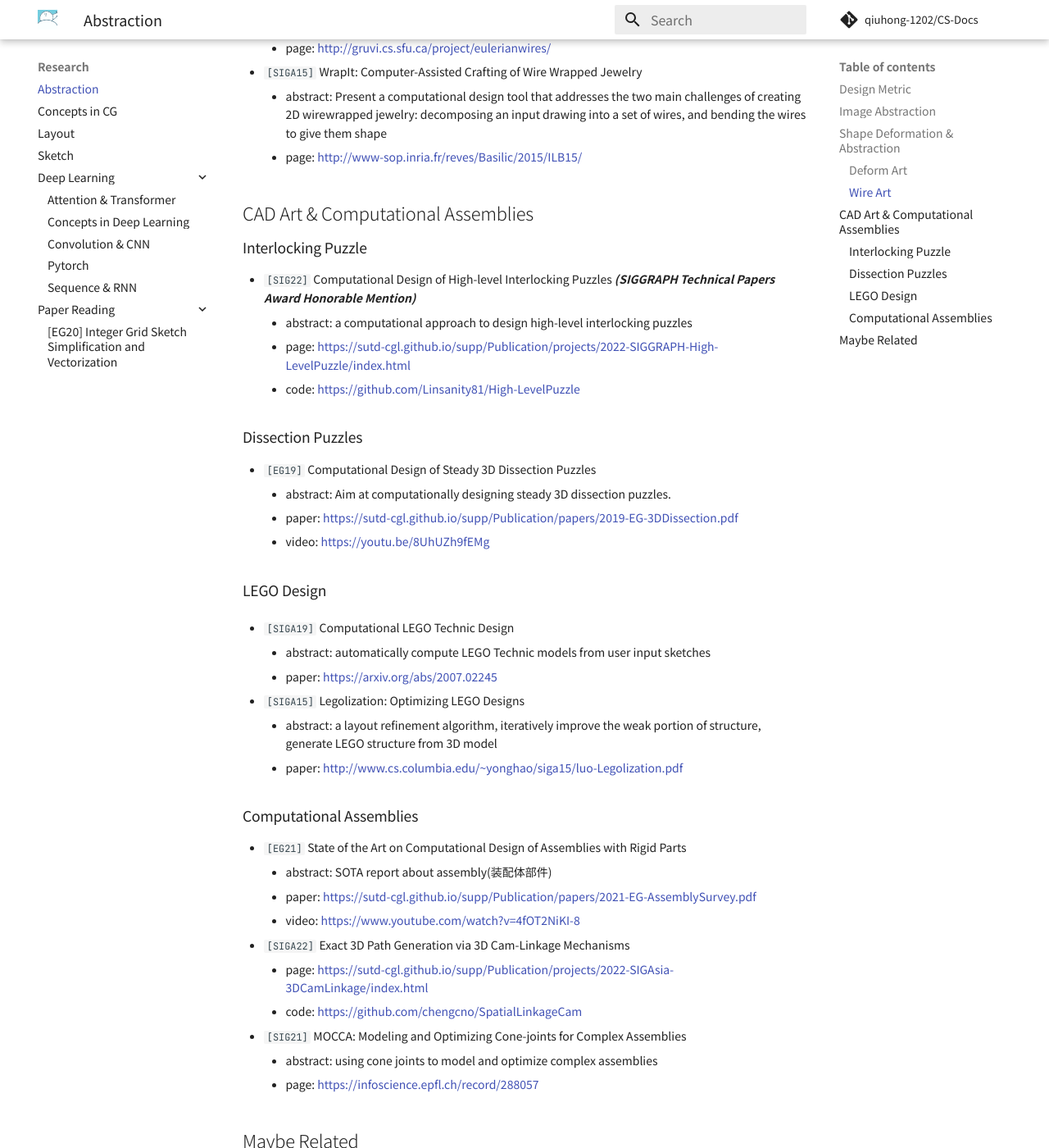
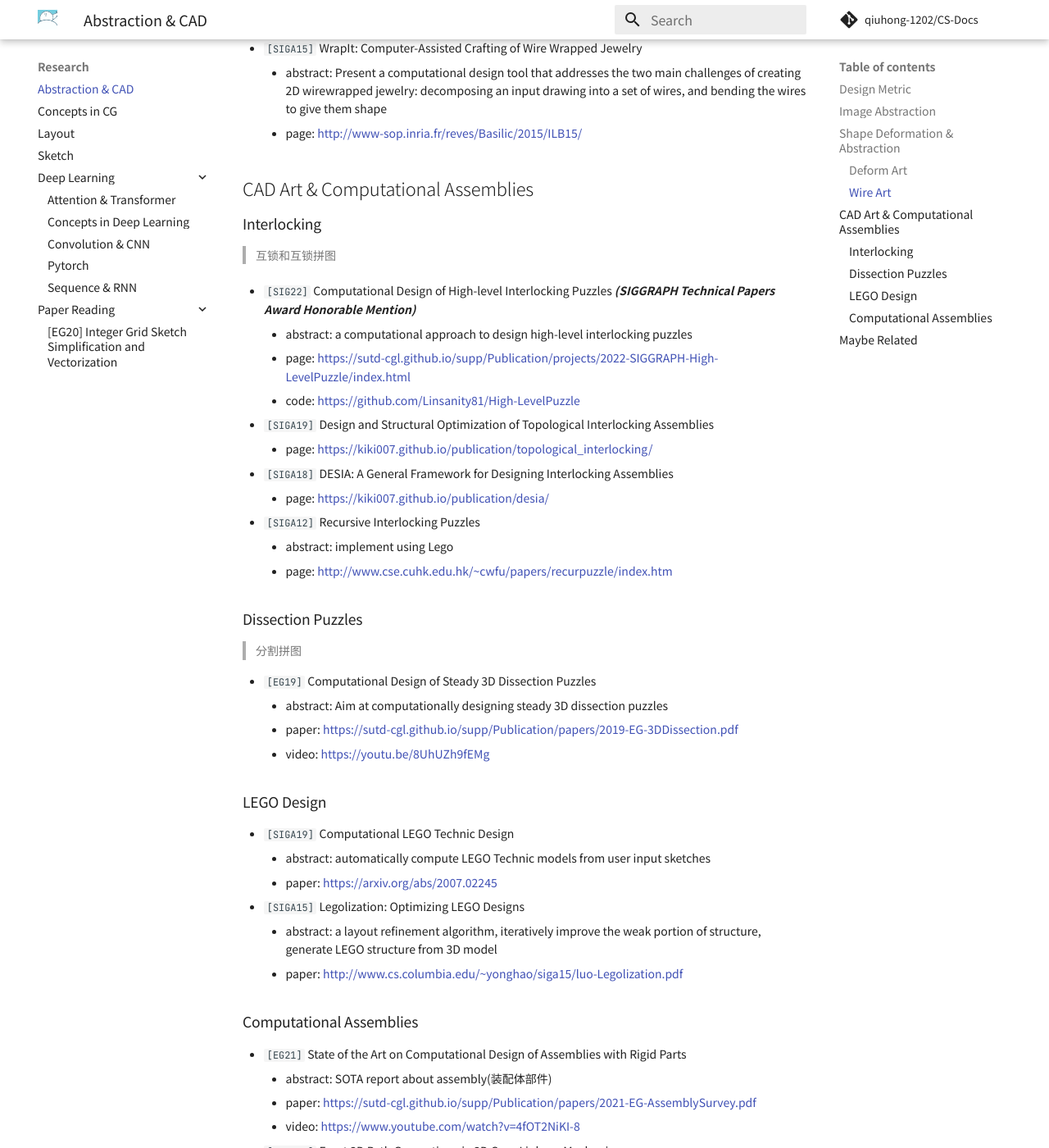
Before and after one commit to QiuHong-1202/CS-Document, an MkDocs documentation site: the page built from docs/Research/Abstraction & CAD.md, in a window 1280 px wide and 1400 px high, scrolled down 1665 px. Shown: the whole window at 82% size. Built offline with MkDocs 1.6.1 and Material for MkDocs 9.7.7, drawn with Linux system fonts in a browser that asks for light colours; nearby versions of some CDN libraries; comment, search, counter and statistics services are not loaded; some of the changed text lies outside the part shown.

Commit message:
docs: abstraction update

```diff
--- a/docs/Research/Abstraction.md
+++ b/docs/Research/Abstraction & CAD.md
@@ -1,4 +1,4 @@
-# Abstraction
+# Abstraction & CAD
 
 - key words: shape deformation, abstraction, clip art, reconstruction, representation, interlocking, design, assisted design
 - labs link
@@ -67,17 +66,30 @@
 
 ## CAD Art & Computational Assemblies
 
-### Interlocking Puzzle
+### Interlocking
+
+> 互锁和互锁拼图
 
 - `[SIG22]` Computational Design of High-level Interlocking Puzzles ***(SIGGRAPH Technical Papers Award Honorable Mention)***
     - abstract: a computational approach to design high-level interlocking puzzles
     - page: https://sutd-cgl.github.io/supp/Publication/projects/2022-SIGGRAPH-High-LevelPuzzle/index.html
     - code: https://github.com/Linsanity81/High-LevelPuzzle
 
+- `[SIGA19]` Design and Structural Optimization of Topological Interlocking Assemblies
+    - page: https://kiki007.github.io/publication/topological_interlocking/
+
+- `[SIGA18]` DESIA: A General Framework for Designing Interlocking Assemblies
+    - page: https://kiki007.github.io/publication/desia/
+- `[SIGA12]` Recursive Interlocking Puzzles
+    - abstract: implement using Lego
+    - page: http://www.cse.cuhk.edu.hk/~cwfu/papers/recurpuzzle/index.htm
+
 ### Dissection Puzzles
 
+> 分割拼图
+
 - `[EG19]` Computational Design of Steady 3D Dissection Puzzles
-    - abstract: Aim at computationally designing steady 3D dissection puzzles.
+    - abstract: Aim at computationally designing steady 3D dissection puzzles
     - paper: https://sutd-cgl.github.io/supp/Publication/papers/2019-EG-3DDissection.pdf
     - video: https://youtu.be/8UhUZh9fEMg
 
@@ -85,12 +97,9 @@
 
 
 - `[SIGA19]` Computational LEGO Technic Design
-
     - abstract: automatically compute LEGO Technic models from user input sketches
     - paper: https://arxiv.org/abs/2007.02245
-
 - `[SIGA15]` Legolization: Optimizing LEGO Designs
-
     - abstract: a layout refinement algorithm, iteratively improve the weak portion of structure, generate LEGO structure from 3D model
     - paper: http://www.cs.columbia.edu/~yonghao/siga15/luo-Legolization.pdf
 
@@ -114,12 +123,10 @@
 - `[SIG22]` As-Locally-Uniform-As-Possible Reshaping of Vector Clip-Art
     - abstract: clip art reshape
     - page: https://www.cs.ubc.ca/labs/imager/tr/2022/ALUP/
-
 - `[SIG17]` Sketch-Based Implicit Blending
     - abstract: deform of shape
     - paper: https://taiya.github.io/pubs/angles2017sketch.pdf
     - video: https://www.youtube.com/watch?v=5lah1kdp-P8
-
 - `[SIG18]` Full 3D Reconstruction of Transparent Objects
     - page: https://vcc.szu.edu.cn/research/2018/FRT
 - `[SIGA18]` Construction and Fabrication of Reversible Shape Transforms
@@ -142,3 +149,4 @@
 - `[SIG07]` Plushie: An Interactive Design System for Plush Toys
     - abstract: 3D 模型制造毛绒玩具
     - paper: https://www.is.ocha.ac.jp/~yuki/papers/plushie_siggraph07.pdf
+- EG Tutorial: [Computational Assemblies: Analysis, Design, and Fabrication](https://sutd-cgl.github.io/supp/Publication/papers/2022-EG-AssemblyTutorial.pdf)
```
Also changed, not shown: other parts of docs/Research/Abstraction & CAD.md (+0 -1 lines).
